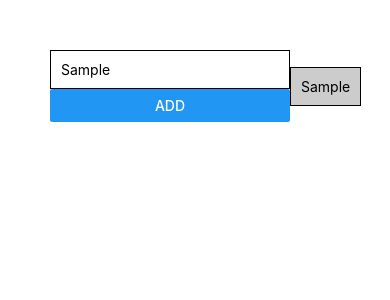
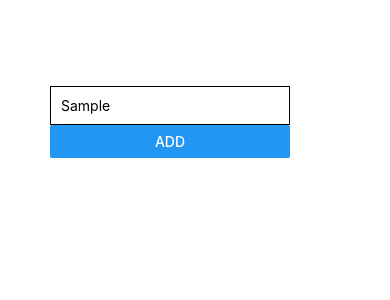
Before and after one commit to dianaramirez16/React-Native-guide, a React Native app: screen / in a window 390 px wide. Both pictures are taken after typing "Sample" into the empty fields and a click on the button "ADD". Shown: the top 300 px of the page. Built offline with nearby package versions, Linux system fonts and the light colour scheme.

Commit message:
changing scrollview to flatlist

```diff
--- a/App.js
+++ b/App.js
@@ -1,6 +1,6 @@
 import { StatusBar } from 'expo-status-bar';
 import React, {useState } from 'react';
-import { StyleSheet, Text, View, TextInput, Button } from 'react-native';
+import { StyleSheet, Text, View, TextInput, Button, ScrollView, FlatList } from 'react-native';
 
 export default function App() {
   const [enteredGoal, setEnteredGoal] = useState('');
@@ -10,9 +10,11 @@ export default function App() {
     setEnteredGoal(enteredText);
   };
 
+  //array of objects w key and value properties
   const addGoalHandler = () => {
     console.log(enteredGoal);
-    setCourseGoals(currentGoals => [...currentGoals, enteredGoal]);
+    setCourseGoals(currentGoals => [...currentGoals, {
+      id: Math.random().toString(), value:enteredGoal}]);
   }
 
   return (
@@ -26,13 +28,13 @@ export default function App() {
         />
         <Button title="ADD" onPress={addGoalHandler} />
       </View>
-      <View>
-  {courseGoals.map(goal => (
-  <View style={styles.listItem}>
-    <Text key={goal}>{goal}</Text>
-  </View>
-  ))}
-      </View>
+      <FlatList
+        keyExtractor={(item, index) => item.id}
+        data={courseGoals} //data to output
+        renderItem={itemData => ( //fx to render data
+        <View style={styles.listItem}>
+          <Text>{itemData.item.value}</Text>
+        </View>)} />
     </View>
   );
 }
--- a/package.json
+++ b/package.json
@@ -8,9 +8,10 @@
     "eject": "expo eject"
   },
   "dependencies": {
-    "expo": "~39.0.2",
+    "expo": "^39.0.5",
+    "expo-cli": "^4.0.13",
     "expo-status-bar": "~1.0.2",
-    "react": "16.13.1",
+    "react": "^16.13.1",
     "react-dom": "16.13.1",
     "react-native": "https://github.com/expo/react-native/archive/sdk-39.0.4.tar.gz",
     "react-native-web": "~0.13.12"
```
Also changed, not shown: 1 other file (tests, documents, lock files or other folders).
